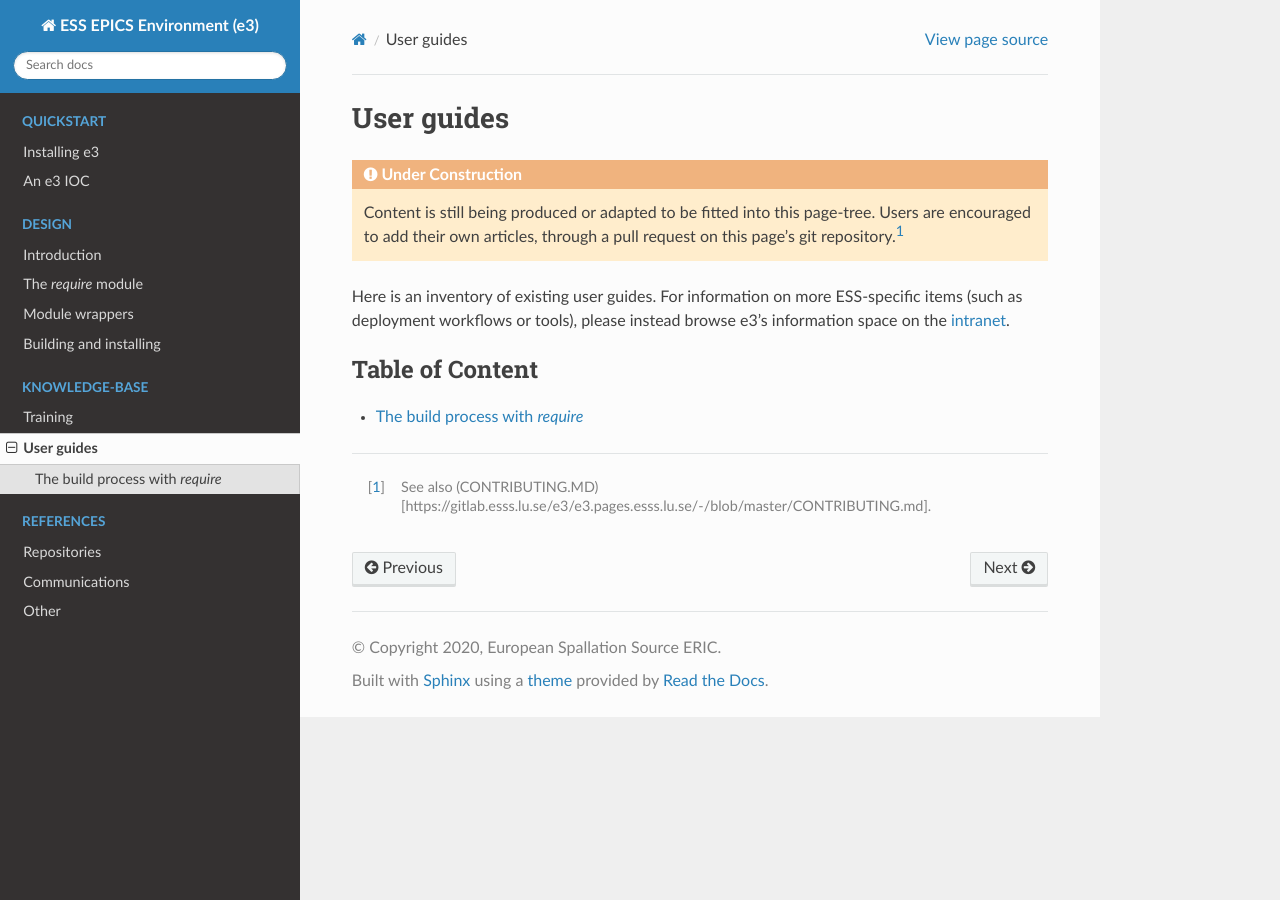
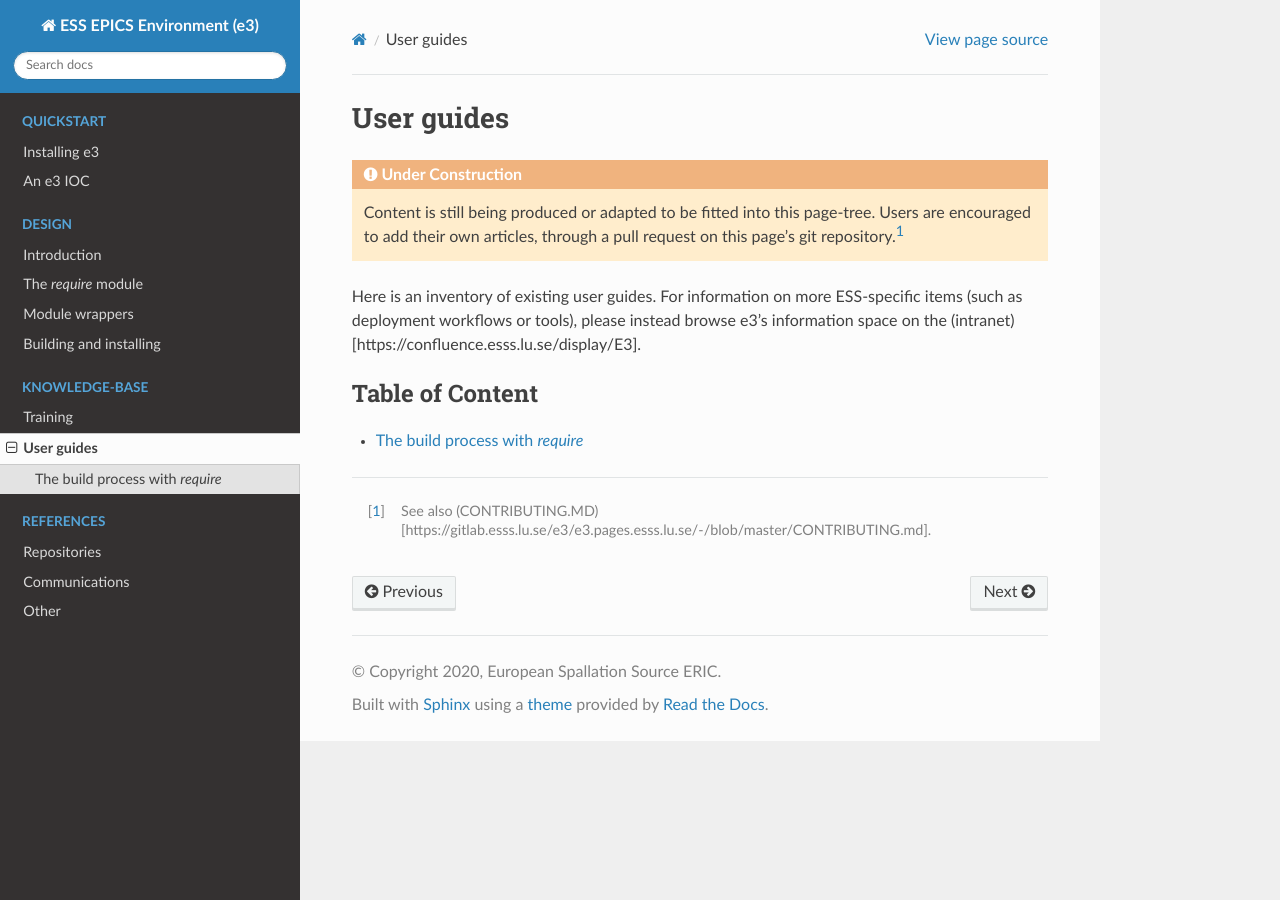
Before and after one commit to ttkorhonen/e3pages, a Sphinx documentation site: the page built from docs/kb/guide/index.md, in a window 1280 px wide. Built offline with Sphinx 7.4.7 and the Read the Docs theme 2.0.0, drawn with Linux system fonts in a browser that asks for light colours.

Commit message:
fix link

````diff
--- a/docs/kb/guide/index.md
+++ b/docs/kb/guide/index.md
@@ -6,7 +6,7 @@
 Content is still being produced or adapted to be fitted into this page-tree. Users are encouraged to add their own articles, through a pull request on this page's git repository.[^1]
 ```
 
-Here is an inventory of existing user guides. For information on more ESS-specific items (such as deployment workflows or tools), please instead browse e3's information space on the [intranet](https://confluence.esss.lu.se/display/E3).
+Here is an inventory of existing user guides. For information on more ESS-specific items (such as deployment workflows or tools), please instead browse e3's information space on the (intranet)[https://confluence.esss.lu.se/display/E3].
 
  ```{toctree}
  :caption: Table of Content
````
